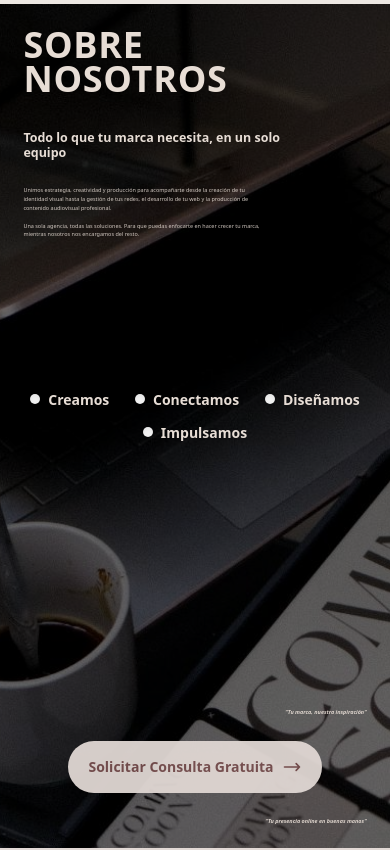
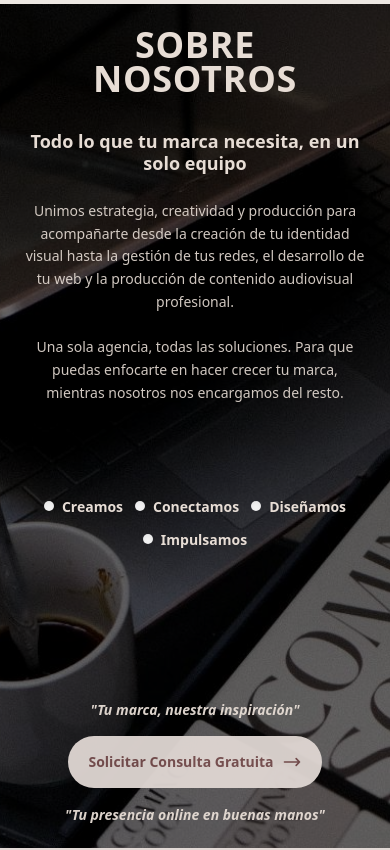
Before and after one commit to Jackitos/web-rumbo-comunicacion, an Astro site: page / in a window 390 px wide. Shown: the part 8900-9750 px from the top of the page. Built offline with nearby package versions, Linux system fonts and the light colour scheme; Astro itself is replaced by a stand-in of ours; a web font is replaced by a local one.

Commit message:
feat: improve AboutUsSection layout and responsiveness with updated styles and structure

```diff
--- a/src/components/AboutUsSection.astro
+++ b/src/components/AboutUsSection.astro
@@ -1,6 +1,6 @@
 <section
 	class="relative min-h-screen text-[#e7ddd5] bg-cover bg-center"
-	style={`background-image:url("/assets/about-us-bg.jpeg");`}
+	style={`background-image:url('/assets/about-us-bg.jpeg');`}
 >
 	<div class="absolute inset-0 bg-black/60"></div>
 
@@ -8,17 +8,21 @@
 		class="relative flex flex-col min-h-screen p-[clamp(16px,6vw,80px)] gap-y-[4vh]"
 	>
 		<h2
-			class="m-0 uppercase font-extrabold leading-[0.95] tracking-[0.02em] text-[clamp(36px,6vw,150px)]"
+			class="m-0 uppercase font-extrabold leading-[0.95] tracking-[0.02em] text-[clamp(36px,6vw,150px)] text-center sm:text-left"
 		>
 			<span>SOBRE</span><br />
 			<span>NOSOTROS</span>
 		</h2>
 
-		<div class="space-y-[3vh]">
-			<h4 class="text-[3.2vw] font-bold leading-tight max-w-[80%]">
+		<div class="space-y-[3vh] flex flex-col items-center sm:items-start">
+			<h4
+				class="text-[clamp(18px,3.2vw,48px)] font-bold leading-tight max-w-full sm:max-w-[80%] text-center sm:text-left"
+			>
 				Todo lo que tu marca necesita, en un solo equipo
 			</h4>
-			<p class="text-[1.4vw] leading-relaxed max-w-[70%] opacity-90">
+			<p
+				class="text-[clamp(14px,1.4vw,22px)] leading-relaxed max-w-full sm:max-w-[70%] opacity-90 text-center sm:text-left"
+			>
 				Unimos estrategia, creatividad y producción para acompañarte desde la
 				creación de tu identidad visual hasta la gestión de tus redes, el
 				desarrollo de tu web y la producción de contenido audiovisual
@@ -30,7 +34,7 @@
 		</div>
 
 		<ul
-			class="flex flex-wrap items-center justify-around w-full gap-[clamp(12px,3vw,40px)] m-0 p-0 list-none font-extrabold text-[clamp(14px,2vw,28px)] my-auto"
+			class="flex flex-wrap items-center justify-center sm:justify-around w-full gap-[clamp(12px,3vw,40px)] m-0 p-0 list-none font-extrabold text-[clamp(14px,2vw,28px)] my-auto"
 			aria-label="Qué hacemos"
 		>
 			<li
@@ -68,9 +72,11 @@
 		</ul>
 
 		<div
-			class="mt-auto flex justify-between items-end gap-6 text-[1.4vw] font-bold opacity-95 flex-col md:flex-row md:gap-[4vw]"
+			class="mt-auto flex flex-col gap-4 items-center sm:flex-row sm:justify-between sm:items-end sm:gap-[4vw] text-[clamp(14px,1.4vw,22px)] font-bold opacity-95"
 		>
-			<p class="m-0 italic">"Tu marca, nuestra inspiración"</p>
+			<p class="m-0 italic text-center sm:text-left">
+				"Tu marca, nuestra inspiración"
+			</p>
 			<button
 				class="bg-[#E0D7D3] text-[#774F4F] px-5 py-4 rounded-full text-sm font-semibold hover:bg-[#774F4F] hover:text-[#E0D7D3] transition-colors duration-300 flex items-center gap-2 mx-auto cursor-pointer"
 			>
@@ -88,7 +94,9 @@
 						d="M17 8l4 4m0 0l-4 4m4-4H3"></path>
 				</svg>
 			</button>
-			<p class="m-0 italic">"Tu presencia online en buenas manos"</p>
+			<p class="m-0 italic text-center sm:text-right">
+				"Tu presencia online en buenas manos"
+			</p>
 		</div>
 	</div>
 </section>
```
